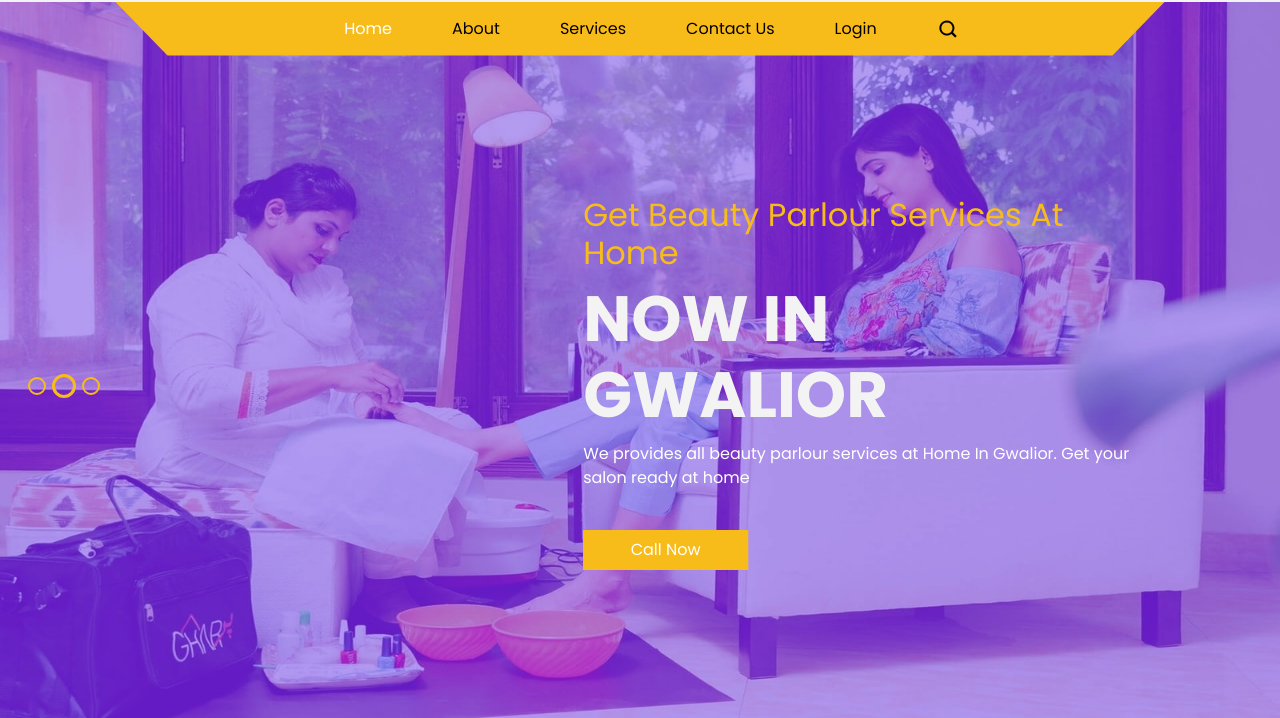
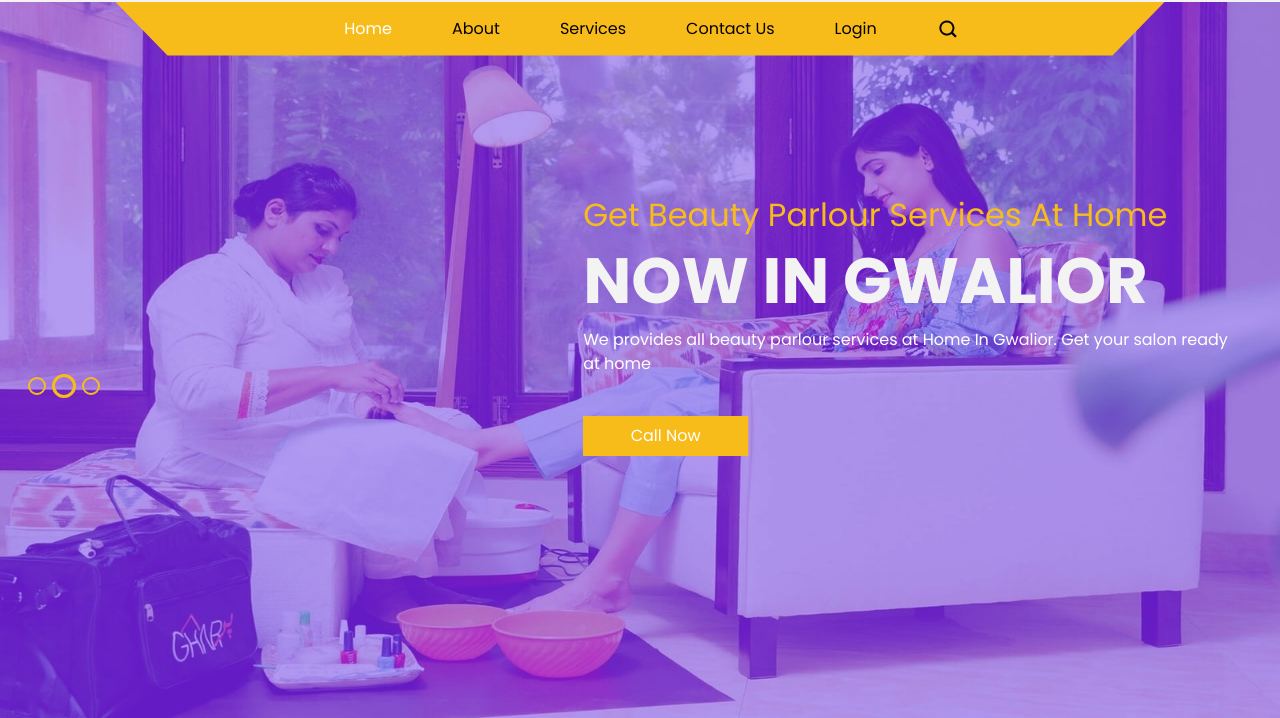
Before and after one commit to urbanladysalon/beautyhomeservices, a plain HTML site: page index.html in a window 1280 px wide. Shown: the part 79-797 px from the top of the page. Drawn offline with nearby package versions, Linux system fonts and the light colour scheme; a web font is replaced by a local one.

Commit message:
Update index.html

```diff
--- a/index.html
+++ b/index.html
@@ -117,7 +117,7 @@
             <div class="carousel-item active">
               <div class="container">
                 <div class="row">
-                  <div class="col-lg-6 col-md-7 offset-md-6 offset-md-5">
+                  <div class="col-lg-7 col-md-7 offset-md-6 offset-md-5">
                     <div class="detail-box">
                       <h2>
                         Get Beauty Parlour Services At Home
```
